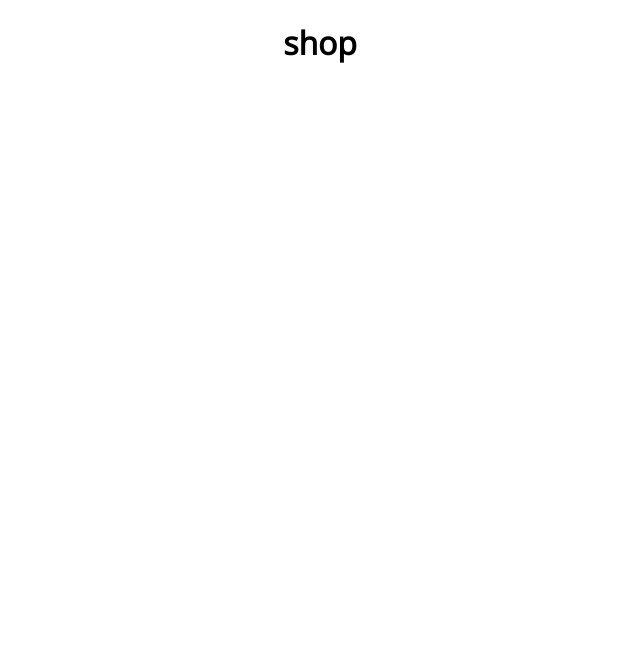
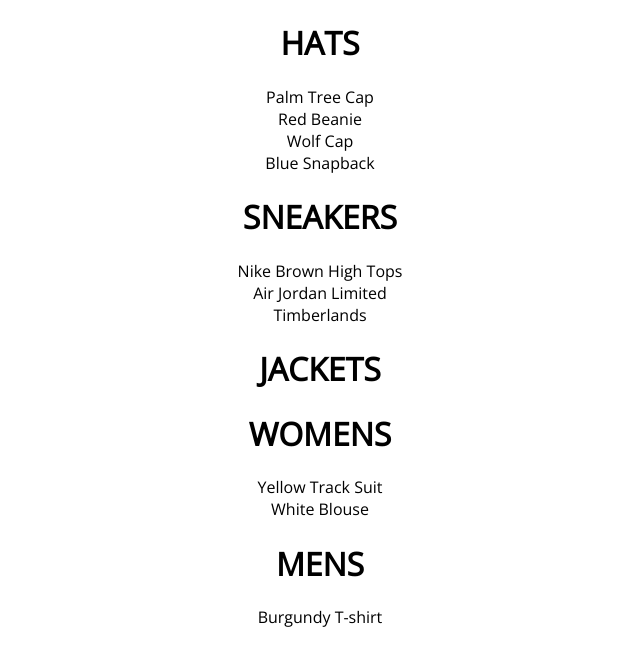
Before and after one commit to KolipakaSrinivas/crwn-clothing, a React (Create React App) app: page /shop in a window 1280 px wide. Shown: the top 666 px of the page, without its empty margins (320-960 px from the left). Built offline with nearby package versions, Linux system fonts and the light colour scheme.

Commit message:
created collection preview component and render in shope component

```diff
--- /dev/null
+++ b/src/components/collection-preview/collection-preview.component.jsx
@@ -0,0 +1,22 @@
+import React from 'react'
+import '../../components/collection-preview/collecion-preview.style.sass'
+
+const CollectionPreview = ({title,items,routeName}) =>{
+    return(
+        <div className='collection-preview'>
+            <h1 className='title'>{title.toUpperCase()}</h1>
+            <div className='preview'>
+                {
+                    items.filter((item,index)=>index > 4)
+                    .map(items=>(
+                           <div key={items.id}>{items.name}</div>
+                        )
+                    )
+
+                }
+            </div>
+        </div>
+    )
+}
+
+export default CollectionPreview
--- a/src/pages/shope/Shop.component.jsx
+++ b/src/pages/shope/Shop.component.jsx
@@ -1,5 +1,6 @@
 import {React,Component} from 'react'
 import SHOP_DATA from './shopData'
+import CollectionPreview from '../../components/collection-preview/collection-preview.component';
 
 class Shoppage extends Component{
 
@@ -12,16 +13,16 @@
     }
 
 
+    render(){
 
-
-
-
-
-    render(){
+        const {collection}=this.state
         return(
-            <div>
-                <h1>shop</h1>
-
+            <div className='shoppage'>
+                {
+                    collection.map(({id,...othercollectionprops})=>(
+                        <CollectionPreview  key={id}{...othercollectionprops}/>
+                    ))
+                }
             </div>
         )
     }
```
Also changed, not shown: src/components/collection-preview/collecion-preview.style.sass (added).
